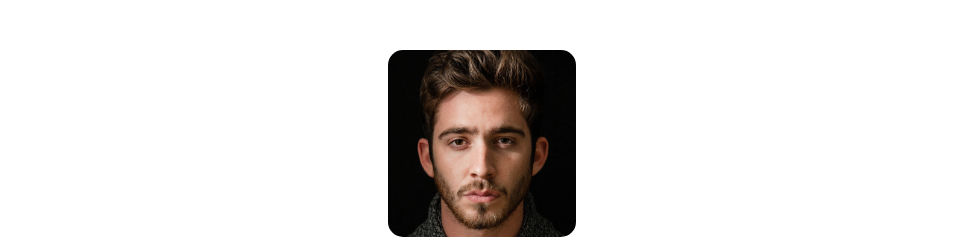
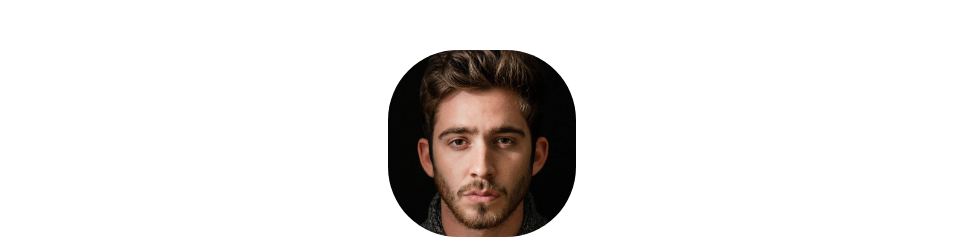
Before and after one commit to aperbet56/my_gallery, a plain HTML site: page index.html in a window 1280 px wide. Shown: the top 249 px of the page, without its empty margins (158-1121 px from the left). Drawn offline with Linux system fonts and the light colour scheme.

Commit message:
Amélioration du style

```diff
--- a/style.css
+++ b/style.css
@@ -43,7 +43,7 @@ header {
 
 .user__image,
 img {
-    border-radius: 15px;
+    border-radius: 70px;
 }
 
 img {
@@ -128,6 +128,7 @@ img {
 
 .image__box,
 .image__box img {
+    border-radius: 15px;
     transition: transform 0.3s ease-in-out;
 }
 
```
